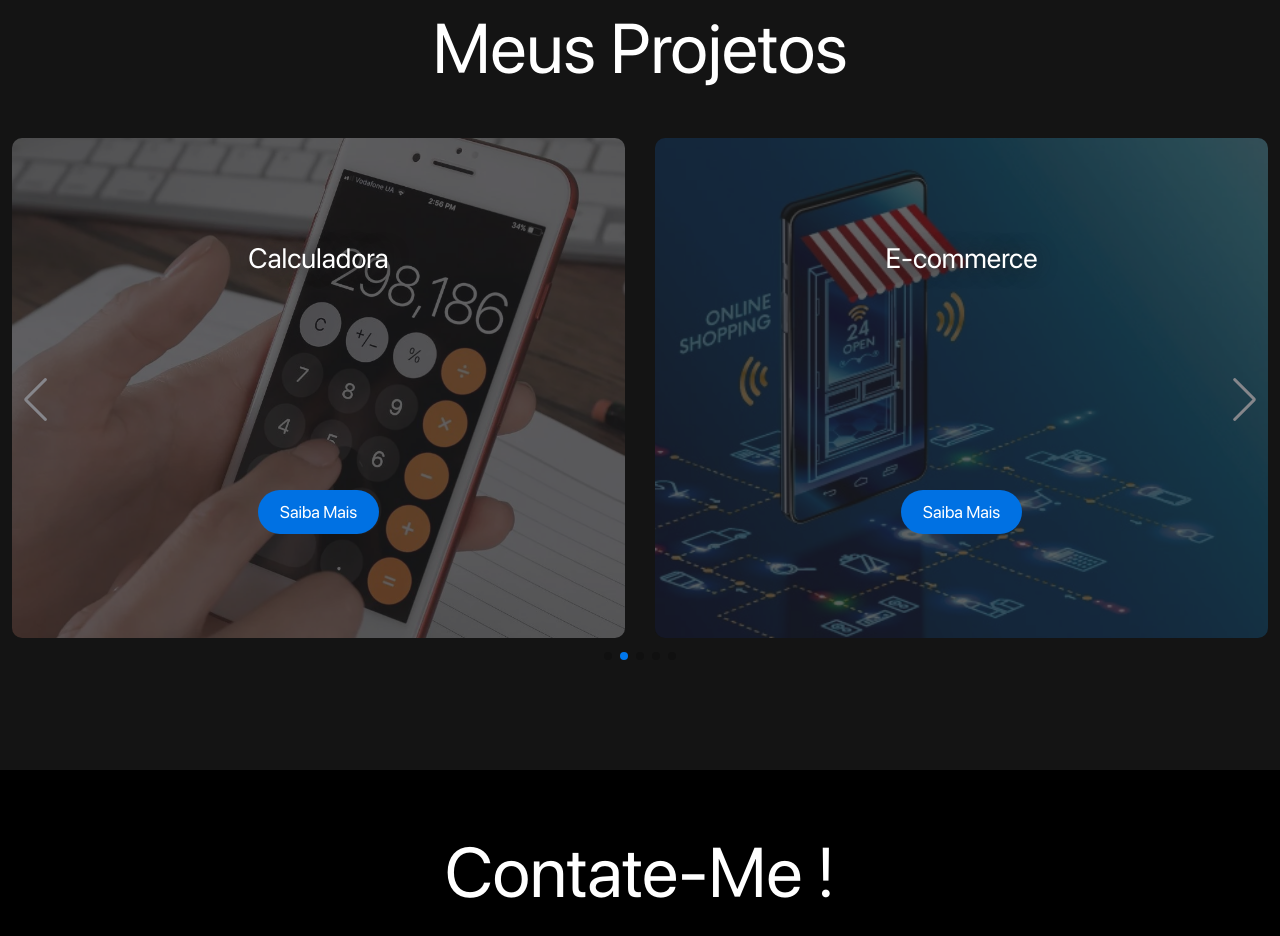
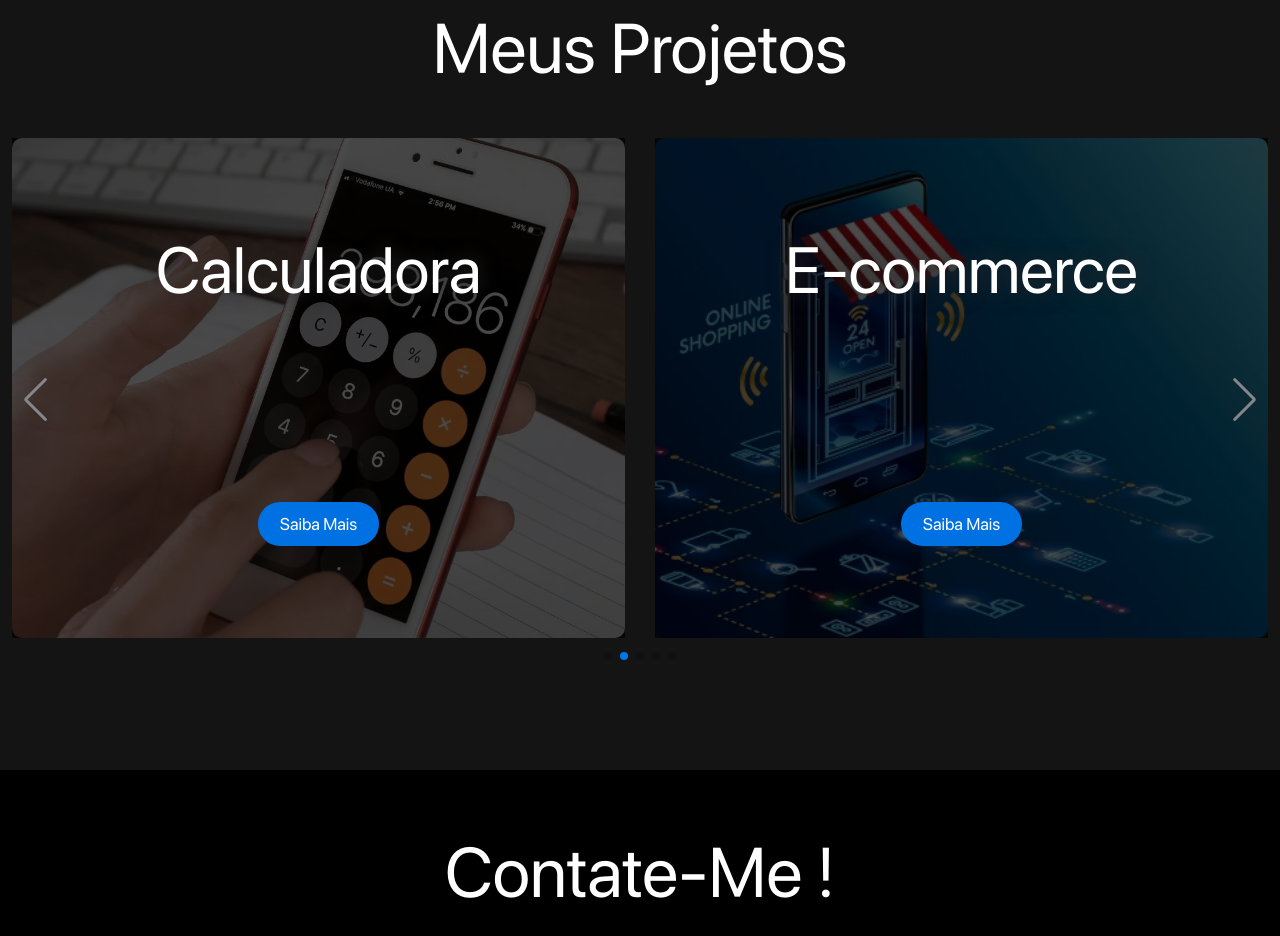
Before and after one commit to PabloNicolas87/Mi-Sitio-Web, a React (Create React App) app: page / in a window 1280 px wide. Shown: the part 2080-3016 px from the top of the page. Built offline with nearby package versions, Linux system fonts and the light colour scheme.

Commit message:
V4.0 Actualizada

```diff
--- a/src/components/Swiper/Swiper.css
+++ b/src/components/Swiper/Swiper.css
@@ -43,11 +43,16 @@
 .swiper-pagination-bullet-active {
     background-color: rgb(0, 119, 237) !important;
 }
-.filtro {
+.fondoimg {
     position: absolute;
     /*object-fit: cover;*/
     border-radius: 10px;
-    opacity: 0.3;
+    z-index: 9997;
+}
+.filtro {
+    position: absolute;
+    background-color: rgba(0, 0, 0, 0.7);
+    z-index: 9998;
 }
 .swiper-slide {
     background-color: #f0f0f2;
@@ -56,6 +61,7 @@
 .swiper-slide h3 {
     color: #272729;
     text-shadow: 0px 0px 20px white;
+    font-size: 65px !important;
 }
 .contenidocard {
     position: absolute;
```
Also changed, not shown: src/components/Swiper/Swiper.js.
